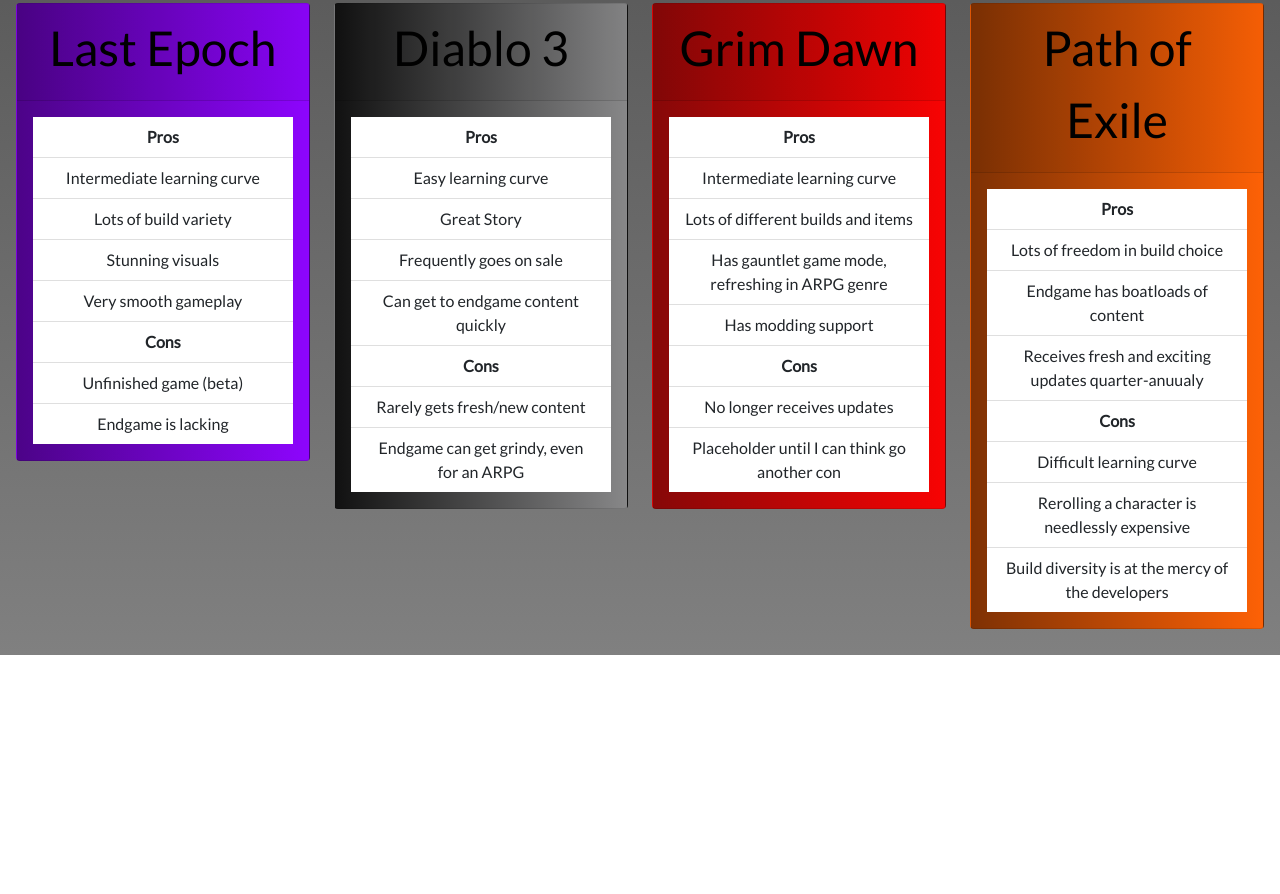
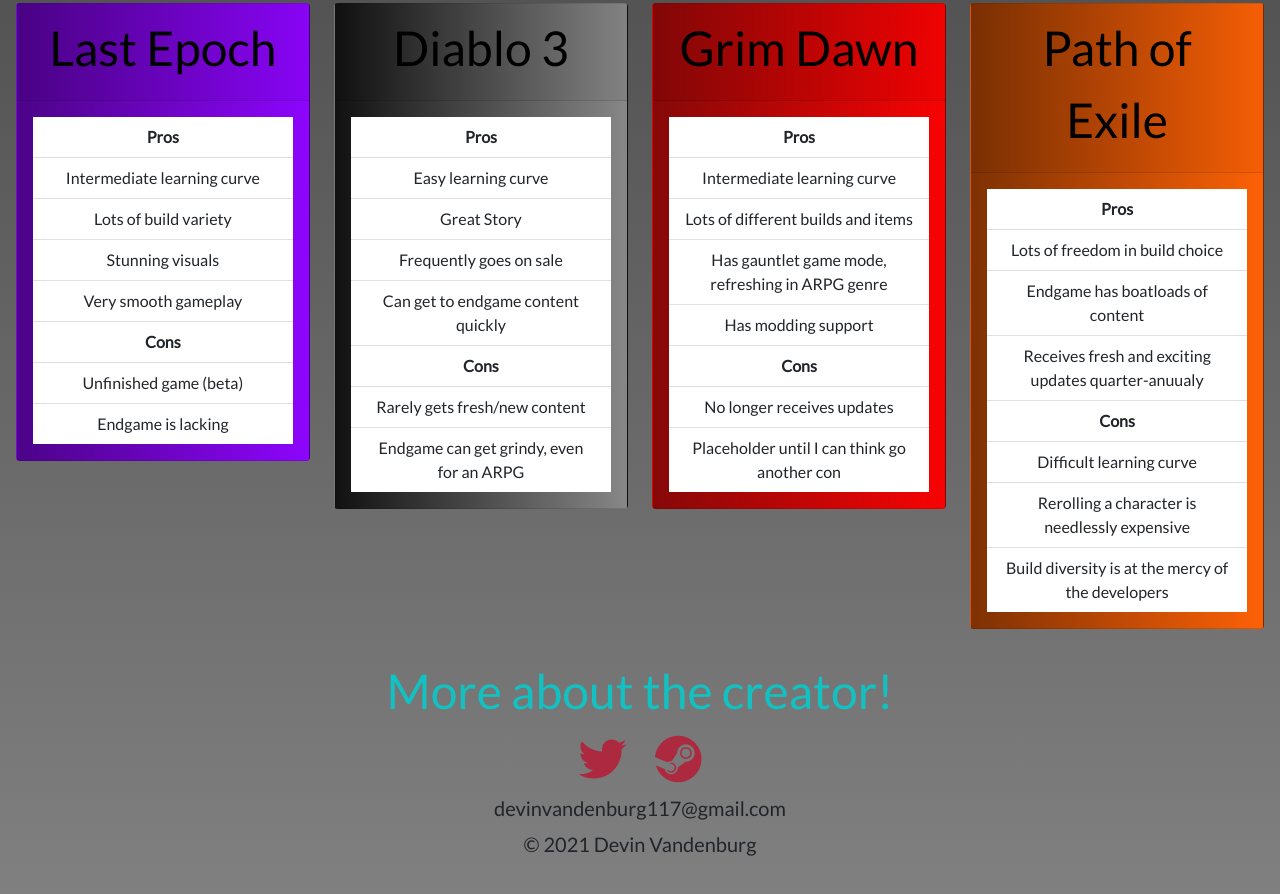
Before and after one commit to Dvandenburg117/ARPGGuides, a plain HTML site: page index.html in a window 1280 px wide. Shown: the part 1672-2566 px from the top of the page. Before the commit the page ends 2327 px from the top, so only its background shows below. Drawn offline with nearby package versions, Linux system fonts and the light colour scheme.

Commit message:
edited css/html
added a contact section and a trademark with some additional qol changes to css

```diff
--- a/css/styles.css
+++ b/css/styles.css
@@ -55,6 +55,9 @@
     font-weight: bold;
 }
 
+h5{
+    margin-top: 1%;
+}
 
 .rpgnav{
      padding: 2% 1%;
@@ -129,3 +132,13 @@
 .proconpath{
     background-image: linear-gradient(to right, #7e3104,#fd6106);
 }
+
+.reficon{
+    color: rgb(173, 41, 63);
+    text-align: center;
+    margin: 0% 1%
+}
+
+.reficon:hover{
+    color:rgb(218, 218, 15);
+}
--- a/index.html
+++ b/index.html
@@ -248,6 +248,16 @@
 
   </div>
 
+  <div class="text-center end-section">
+    <h2 class="cardprecursortext">
+      More about the creator!
+    </h2>
+    <a class="reficon" href="https://twitter.com/SouledgeAkaviri"><i class="fab fa-twitter fa-3x"></i></a>
+    <a class="reficon" href="https://steamcommunity.com/id/souledgeakaviri"><i class="fab fa-steam fa-3x"></i></a>
+  </div>
+  <h5 style="text-align: center;">devinvandenburg117@gmail.com</h5>
+  <h5 style="text-align: center; margin-bottom: 40px;">© 2021 Devin Vandenburg</h5>
+
 
 
 
```
